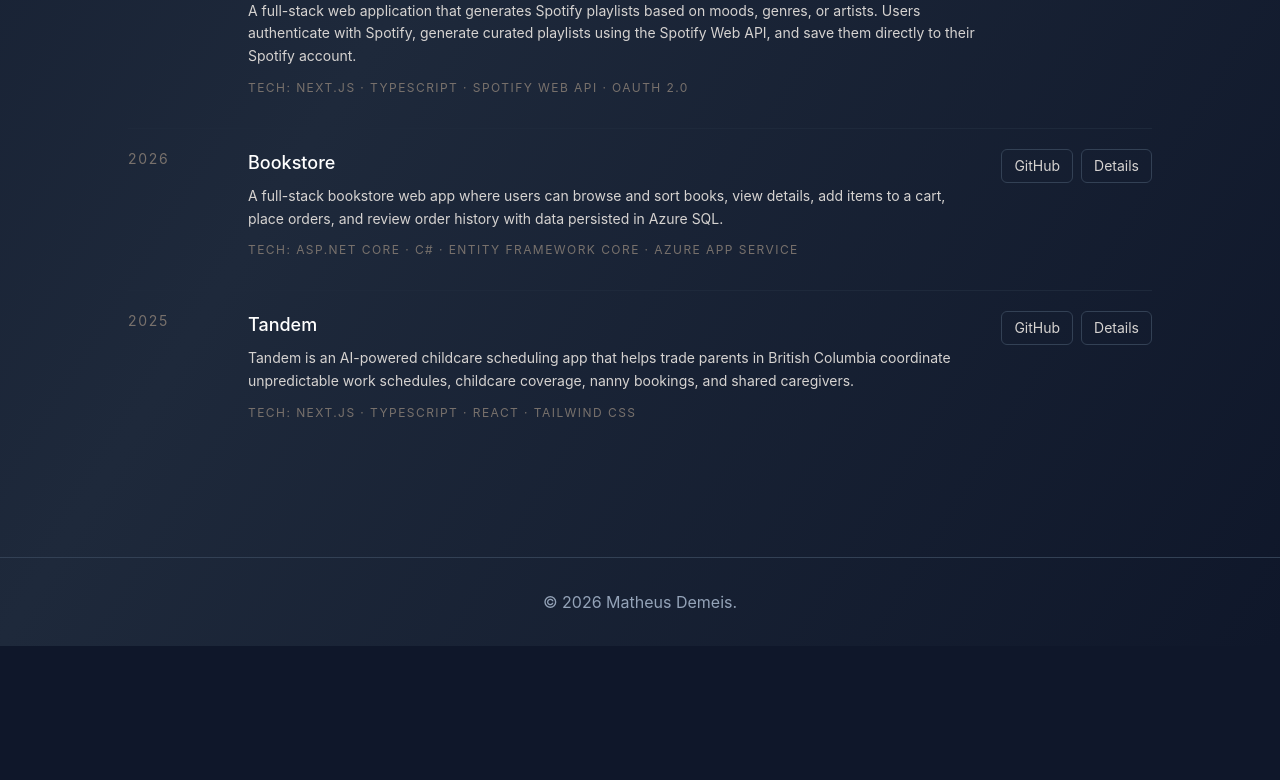
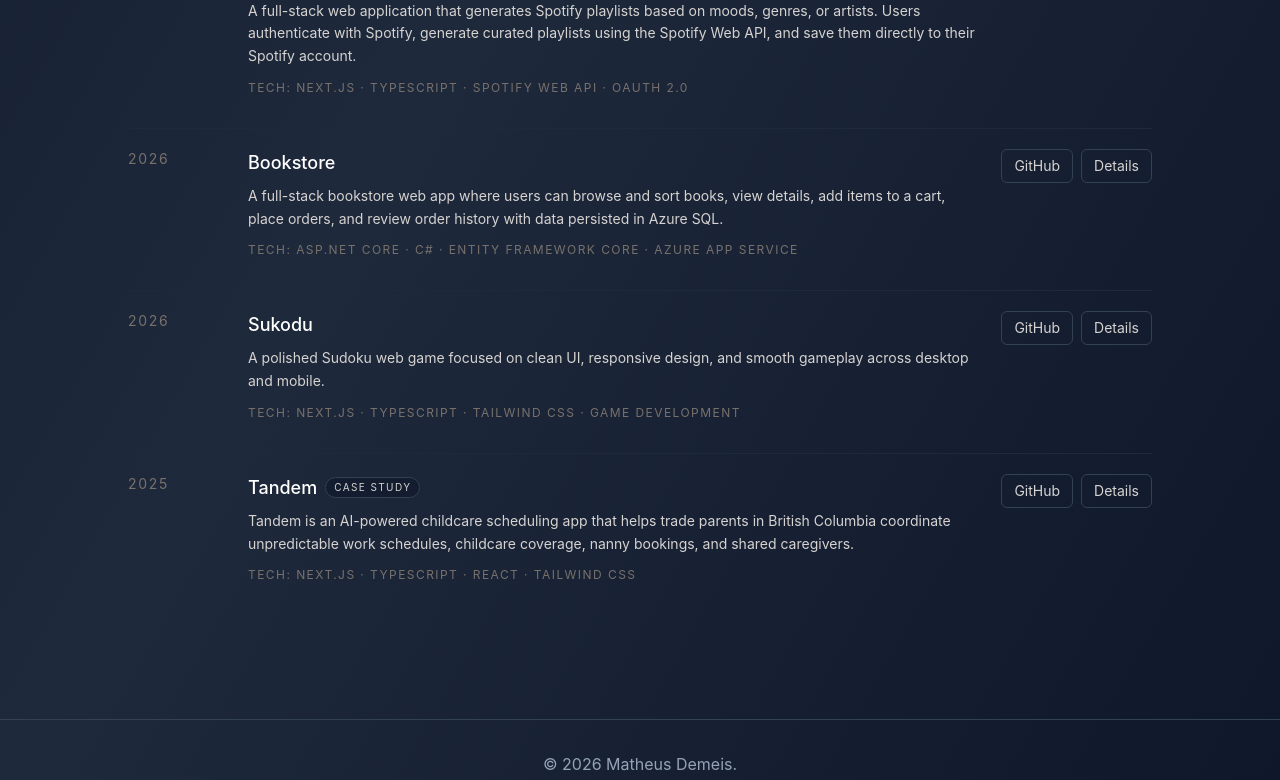
Before and after one commit to matheusdemeis/Portfolio-Website, a React (Vite) app: page / in a window 1280 px wide. Shown: the part 1430-2210 px from the top of the page. Before the commit the page ends 2076 px from the top, so only its background shows below. Built offline with nearby package versions, Linux system fonts and the light colour scheme.

Commit message:
adding another project

```diff
--- a/src/components/ProjectsCompact.tsx
+++ b/src/components/ProjectsCompact.tsx
@@ -20,7 +20,14 @@ export default function ProjectsCompact({
         >
           <p className="text-sm tracking-[0.12em] text-stone-500">{project.year}</p>
           <div>
-            <h3 className="text-lg font-medium text-white">{project.brand.name}</h3>
+            <div className="flex flex-wrap items-center gap-2">
+              <h3 className="text-lg font-medium text-white">{project.brand.name}</h3>
+              {project.caseStudy && (
+                <span className="rounded-full border border-slate-700 bg-slate-900/60 px-2 py-0.5 text-[10px] uppercase tracking-[0.14em] text-stone-300">
+                  Case Study
+                </span>
+              )}
+            </div>
             <p className="mt-2 text-sm leading-relaxed text-stone-300">{project.description}</p>
             <p className="mt-3 text-xs uppercase tracking-[0.12em] text-stone-500">
               Tech: {project.tags.slice(0, 4).join(' · ')}
--- a/src/data/projects.ts
+++ b/src/data/projects.ts
@@ -8,6 +8,7 @@ import insurflowLogo from '../assets/insurflow/insurflow.png';
 import insurflowImage1 from '../assets/insurflow/insurflow1.png';
 import insurflowImage2 from '../assets/insurflow/insurflow2.png';
 import insurflowImage3 from '../assets/insurflow/insurflow3.png';
+import sudokuImage from '../assets/sudoku/sudoku.png';
 import vibeplayImage1 from '../assets/vibeplay/vibeplay.png';
 import vibeplayImage2 from '../assets/vibeplay/vibeplay2.png';
 import vibeplayImage3 from '../assets/vibeplay/vibeplay3.png';
@@ -308,4 +309,41 @@ export const projects: Project[] = [
 
     visuals: [],
   },
+  {
+    id: 5,
+    slug: 'sukodu',
+    logo: '',
+    images: [sudokuImage],
+    title: 'Sukodu',
+    description:
+      'A polished Sudoku web game focused on clean UI, responsive design, and smooth gameplay across desktop and mobile.',
+    tags: [
+      'Next.js',
+      'TypeScript',
+      'Tailwind CSS',
+      'Game Development',
+      'Responsive Design',
+      'UI/UX',
+      'Frontend Architecture',
+      'Interactive State Management',
+    ],
+    link: 'https://github.com/matheusdemeis/Sudoku',
+    liveUrl: 'https://sudoku-sigma-two.vercel.app/',
+    brand: {
+      name: 'Sukodu',
+      tone: 'Modern, focused, and playful Sudoku experience with polished interaction design.',
+      accent: '#F59E0B',
+    },
+    timeline: '2026',
+    role: 'Full Stack Developer',
+    year: '2026',
+    stack: ['Next.js', 'TypeScript', 'Tailwind CSS'],
+    rationale: [
+      'Built to turn classic 9x9 Sudoku gameplay into a refined browser experience with modern UI patterns.',
+      'Designed to work smoothly on both desktop and mobile with a responsive board and touch-friendly controls.',
+      'Implemented practical gameplay systems like difficulty selection, timer tracking, and notes mode for pencil entries.',
+      'Focused on interaction polish with board highlighting, validation feedback, and mistake checking to keep play engaging.',
+    ],
+    visuals: [],
+  },
 ];
--- a/src/pages/ProjectDetail.tsx
+++ b/src/pages/ProjectDetail.tsx
@@ -41,6 +41,8 @@ export default function ProjectDetail(): ReactElement {
     <div className="flex flex-wrap items-center gap-3">
       <a
         href={project.link}
+        target="_blank"
+        rel="noopener noreferrer"
         className="inline-flex min-h-11 items-center justify-center gap-2 rounded-lg border border-slate-700 bg-slate-900/70 px-4 py-2 text-primary transition hover:text-primary/80 sm:min-h-0 sm:justify-start sm:border-none sm:bg-transparent sm:px-0 sm:py-0"
       >
         GitHub Repository <ExternalLink size={16} />
@@ -63,6 +65,40 @@ export default function ProjectDetail(): ReactElement {
     </div>
   );
   const caseStudy = project.caseStudy;
+  const caseStudyTopLinks = caseStudy && (
+    <div className="mt-6 rounded-xl border border-slate-700 bg-slate-900/50 p-4 sm:p-5">
+      <div className="flex flex-col gap-3 sm:flex-row sm:flex-wrap sm:items-center sm:gap-4">
+        <a
+          href={project.link}
+          target="_blank"
+          rel="noopener noreferrer"
+          className="inline-flex min-h-11 w-full items-center justify-center gap-2 rounded-lg border border-slate-700 bg-slate-900/70 px-4 py-2 text-primary transition hover:text-primary/80 sm:min-h-0 sm:w-auto sm:justify-start sm:border-none sm:bg-transparent sm:px-0 sm:py-0"
+        >
+          GitHub <ExternalLink size={16} />
+        </a>
+        {project.liveUrl && (
+          <a
+            href={project.liveUrl}
+            target="_blank"
+            rel="noopener noreferrer"
+            className="inline-flex min-h-11 w-full items-center justify-center gap-2 rounded-lg border border-slate-700 bg-slate-900/70 px-4 py-2 text-primary transition hover:text-primary/80 sm:min-h-0 sm:w-auto sm:justify-start sm:border-none sm:bg-transparent sm:px-0 sm:py-0"
+          >
+            Live <ExternalLink size={16} />
+          </a>
+        )}
+        {project.blog && (
+          <a
+            href={project.blog.url}
+            target="_blank"
+            rel="noopener noreferrer"
+            className="inline-flex min-h-11 w-full items-center justify-center gap-2 rounded-lg border border-slate-700 bg-slate-900/70 px-4 py-2 text-primary transition hover:text-primary/80 sm:min-h-0 sm:w-auto sm:justify-start sm:border-none sm:bg-transparent sm:px-0 sm:py-0"
+          >
+            Blog <ExternalLink size={16} />
+          </a>
+        )}
+      </div>
+    </div>
+  );
   const displayStack = (project.stack && project.stack.length > 0 ? project.stack : project.tags).join(
     ', ',
   );
@@ -190,7 +226,9 @@ export default function ProjectDetail(): ReactElement {
         <header className="flex flex-col gap-8 lg:flex-row lg:items-center lg:justify-between">
           <div className="min-w-0">
             <div className="mb-3 flex flex-wrap items-center gap-3">
-              <span className="text-xs uppercase tracking-[0.3em] text-slate-300">Project</span>
+              <span className="text-xs uppercase tracking-[0.3em] text-slate-300">
+                {caseStudy ? 'Case Study' : 'Project'}
+              </span>
               <span
                 className="text-xs font-semibold px-3 py-1 rounded-full"
                 style={{ backgroundColor: project.brand.accent, color: '#0f172a' }}
@@ -204,6 +242,7 @@ export default function ProjectDetail(): ReactElement {
             <p className="max-w-2xl text-sm leading-relaxed text-slate-300 sm:text-base">
               {project.description}
             </p>
+            {caseStudyTopLinks}
           </div>
           <div className="grid w-full grid-cols-1 gap-3 text-sm text-slate-200 sm:grid-cols-2 lg:max-w-xl">
             <div className="min-w-0 rounded-lg bg-slate-900/50 p-4">
```
Also changed, not shown: src/assets/sudoku/sudoku.png (added).
